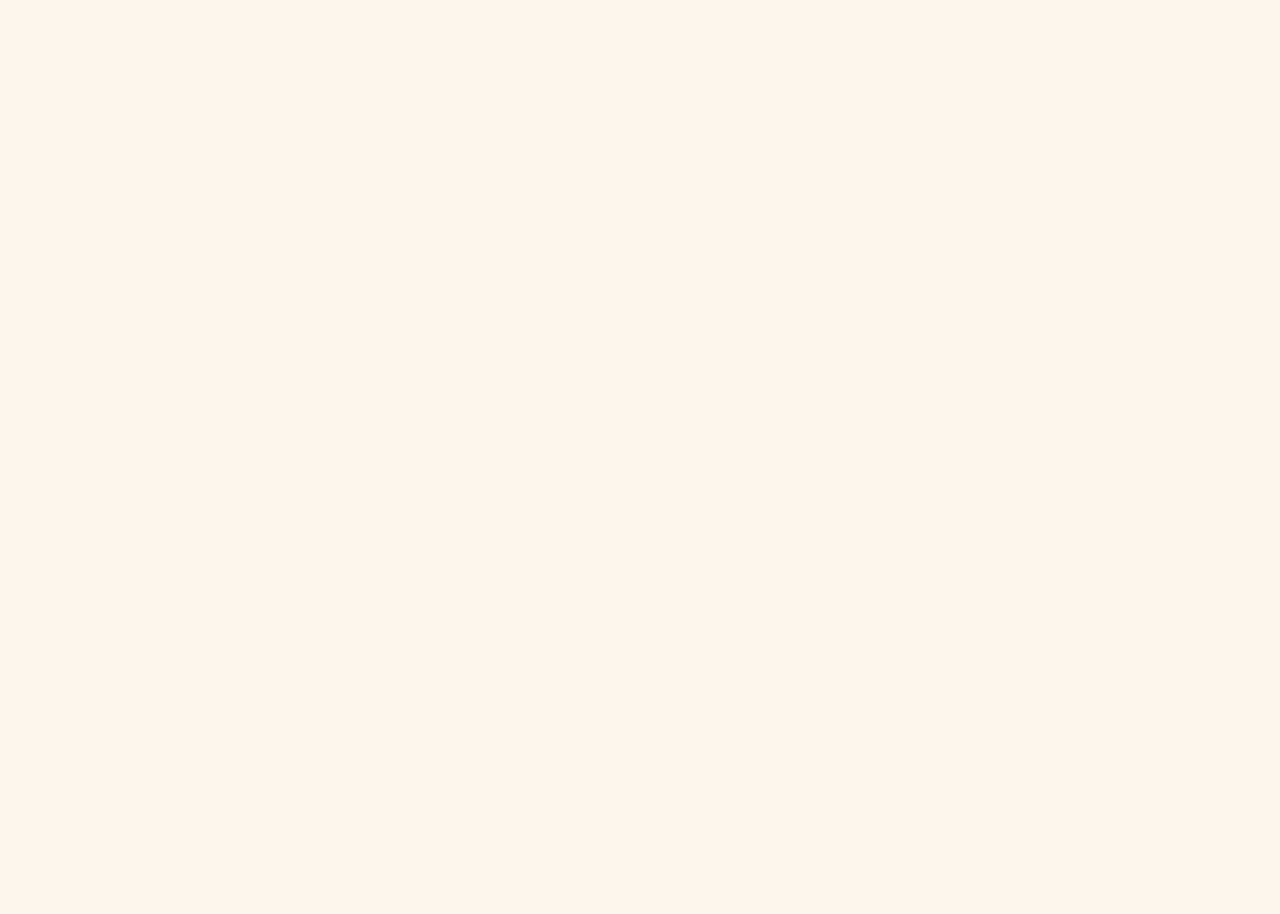
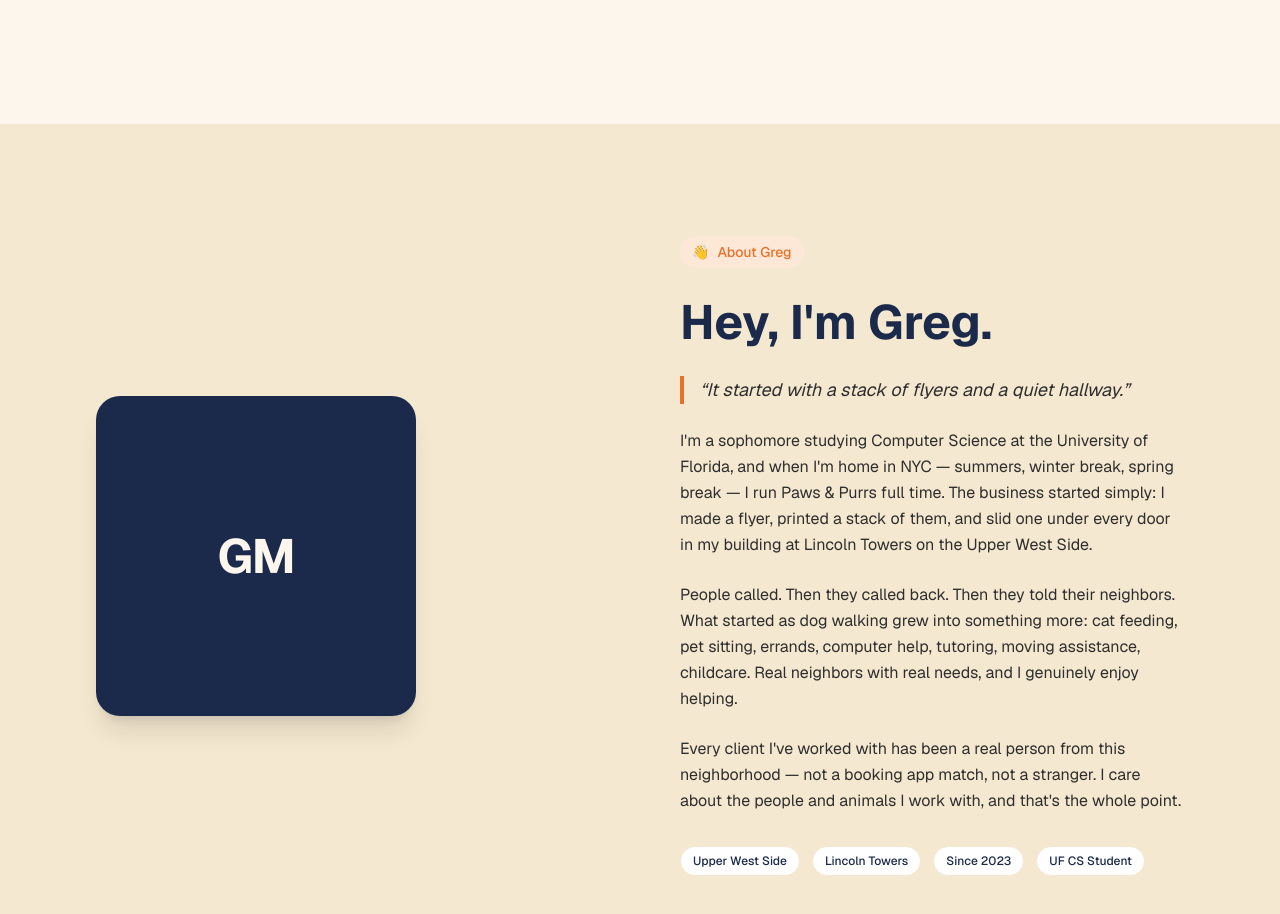
Before and after one commit to gregm24/paws-and-purrs, a Next.js app: page / in a window 1280 px wide. Shown: the part 740-1654 px from the top of the page. Before the commit the page ends 864 px from the top, so only its background shows below. Built offline with nearby package versions, Linux system fonts and the light colour scheme.

Commit message:
feat: add about section with Greg's origin story

```diff
--- /dev/null
+++ b/app/components/About.tsx
@@ -0,0 +1,71 @@
+export default function About() {
+  return (
+    <section id="about" className="bg-cream-dark py-20 lg:py-28">
+      <div className="max-w-6xl mx-auto px-4 sm:px-6 lg:px-8">
+        <div className="grid grid-cols-1 lg:grid-cols-2 gap-12 lg:gap-20 items-center">
+          {/* Photo placeholder */}
+          <div className="flex justify-center lg:justify-start order-2 lg:order-1">
+            <div className="w-64 h-64 sm:w-80 sm:h-80 rounded-3xl bg-navy flex items-center justify-center shadow-xl">
+              <span className="text-cream text-5xl font-bold tracking-tight">
+                GM
+              </span>
+            </div>
+          </div>
+
+          {/* Text */}
+          <div className="order-1 lg:order-2 flex flex-col gap-6">
+            <div className="inline-flex items-center gap-2 bg-orange-pale text-orange text-sm font-medium px-3 py-1.5 rounded-full w-fit">
+              <span>👋</span>
+              <span>About Greg</span>
+            </div>
+
+            <h2 className="text-4xl sm:text-5xl font-bold text-navy leading-tight">
+              Hey, I&apos;m Greg.
+            </h2>
+
+            <blockquote className="border-l-4 border-orange pl-4 text-lg italic text-charcoal">
+              &ldquo;It started with a stack of flyers and a quiet hallway.&rdquo;
+            </blockquote>
+
+            <p className="text-base text-charcoal leading-relaxed">
+              I&apos;m a sophomore studying Computer Science at the University of
+              Florida, and when I&apos;m home in NYC — summers, winter break,
+              spring break — I run Paws &amp; Purrs full time. The business
+              started simply: I made a flyer, printed a stack of them, and
+              slid one under every door in my building at Lincoln Towers on the
+              Upper West Side.
+            </p>
+
+            <p className="text-base text-charcoal leading-relaxed">
+              People called. Then they called back. Then they told their
+              neighbors. What started as dog walking grew into something more:
+              cat feeding, pet sitting, errands, computer help, tutoring,
+              moving assistance, childcare. Real neighbors with real needs,
+              and I genuinely enjoy helping.
+            </p>
+
+            <p className="text-base text-charcoal leading-relaxed">
+              Every client I&apos;ve worked with has been a real person from this
+              neighborhood — not a booking app match, not a stranger. I care
+              about the people and animals I work with, and that&apos;s the whole
+              point.
+            </p>
+
+            <div className="flex flex-wrap gap-3 pt-2">
+              {["Upper West Side", "Lincoln Towers", "Since 2023", "UF CS Student"].map(
+                (tag) => (
+                  <span
+                    key={tag}
+                    className="text-xs font-medium text-navy bg-white border border-cream-dark px-3 py-1.5 rounded-full"
+                  >
+                    {tag}
+                  </span>
+                )
+              )}
+            </div>
+          </div>
+        </div>
+      </div>
+    </section>
+  );
+}
--- a/app/page.tsx
+++ b/app/page.tsx
@@ -1,5 +1,6 @@
 import Navbar from "./components/Navbar";
 import Hero from "./components/Hero";
+import About from "./components/About";
 
 export default function Home() {
   return (
@@ -7,6 +8,7 @@ export default function Home() {
       <Navbar />
       <main className="flex flex-col">
         <Hero />
+        <About />
       </main>
     </>
   );
```
